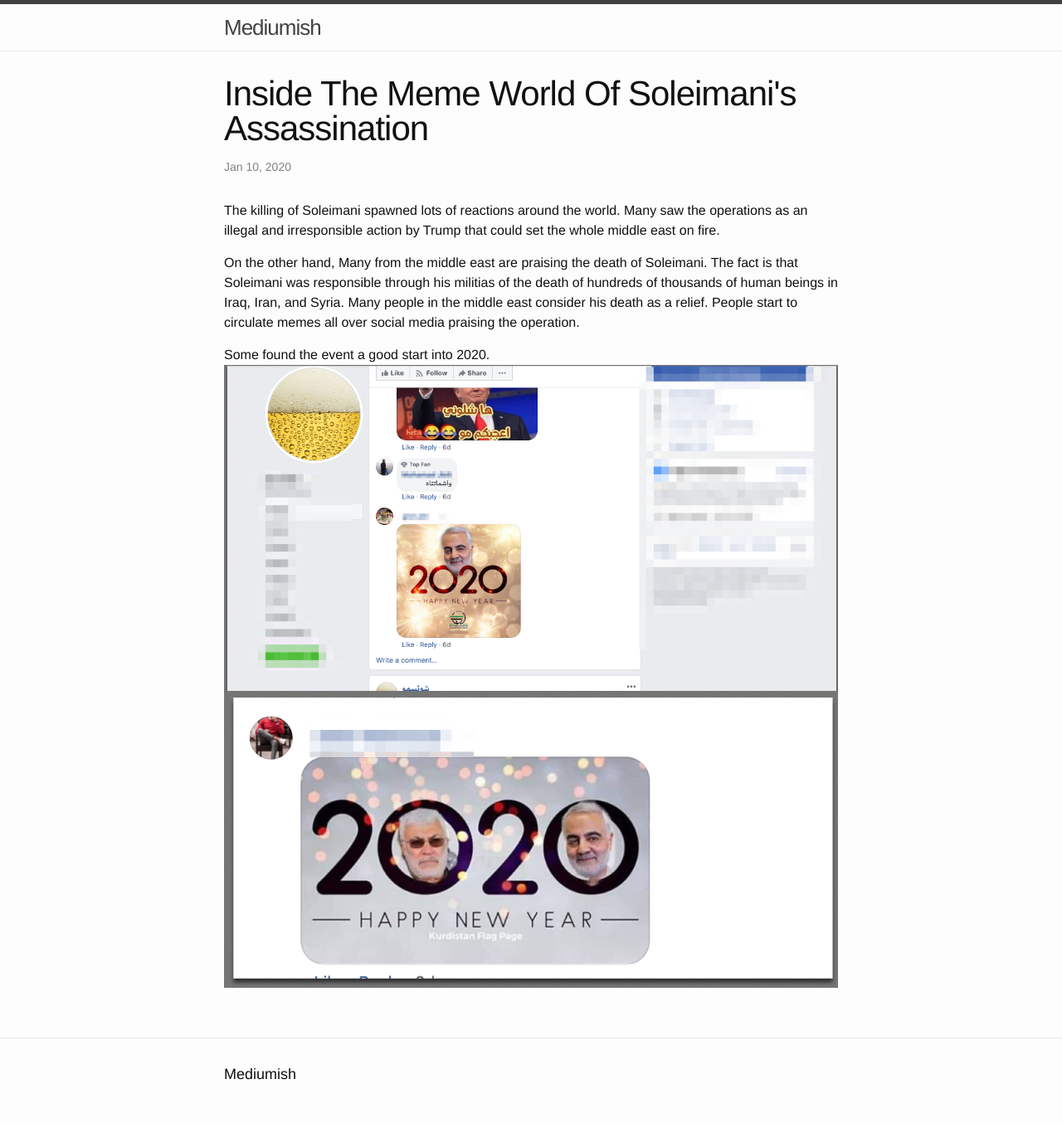
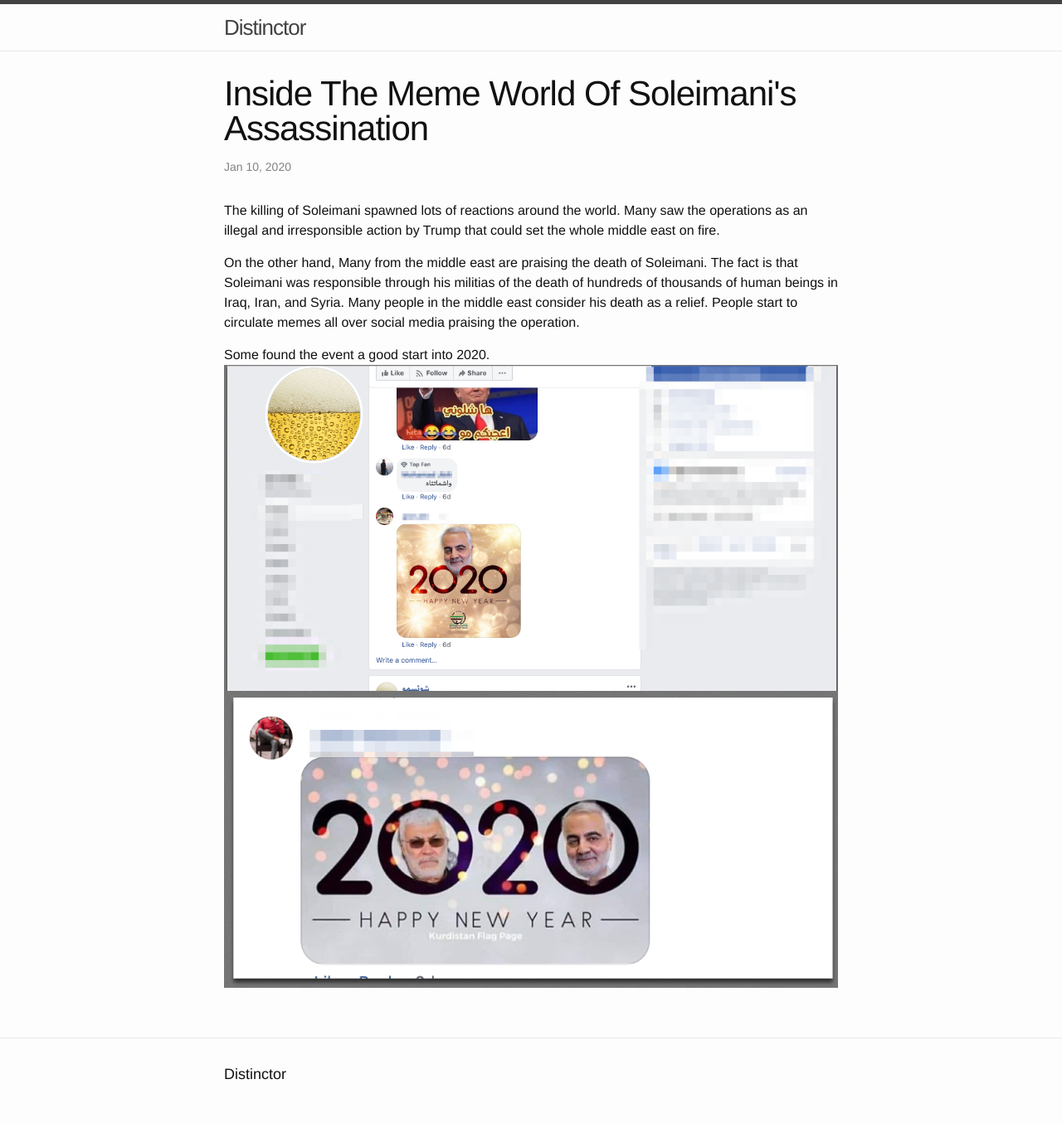
Before and after one commit to modullar/distinctor-mag, a Jekyll site: the page built from _posts/2020-01-10-inside-the-meme-world-of-soleimanis-assassination.markdown, in a window 1280 px wide. Shown: the whole page at 83% size. Built offline with Jekyll 4.4.1, drawn with Linux system fonts in a browser that asks for light colours.

Commit message:
Updated Config

```diff
--- a/_config.yml
+++ b/_config.yml
@@ -1,5 +1,5 @@
 ---
-title: Mediumish
+title: Distinctor
 timezone: UTC
 collections:
   posts:
```
